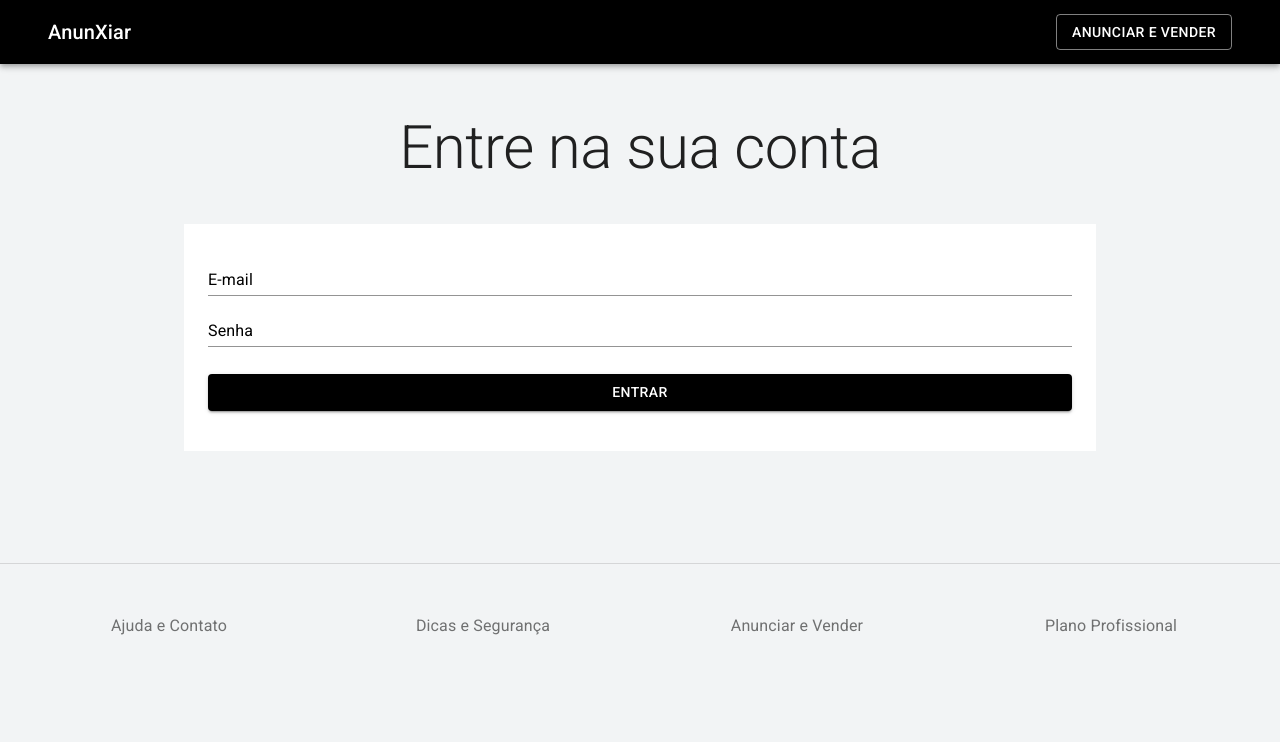
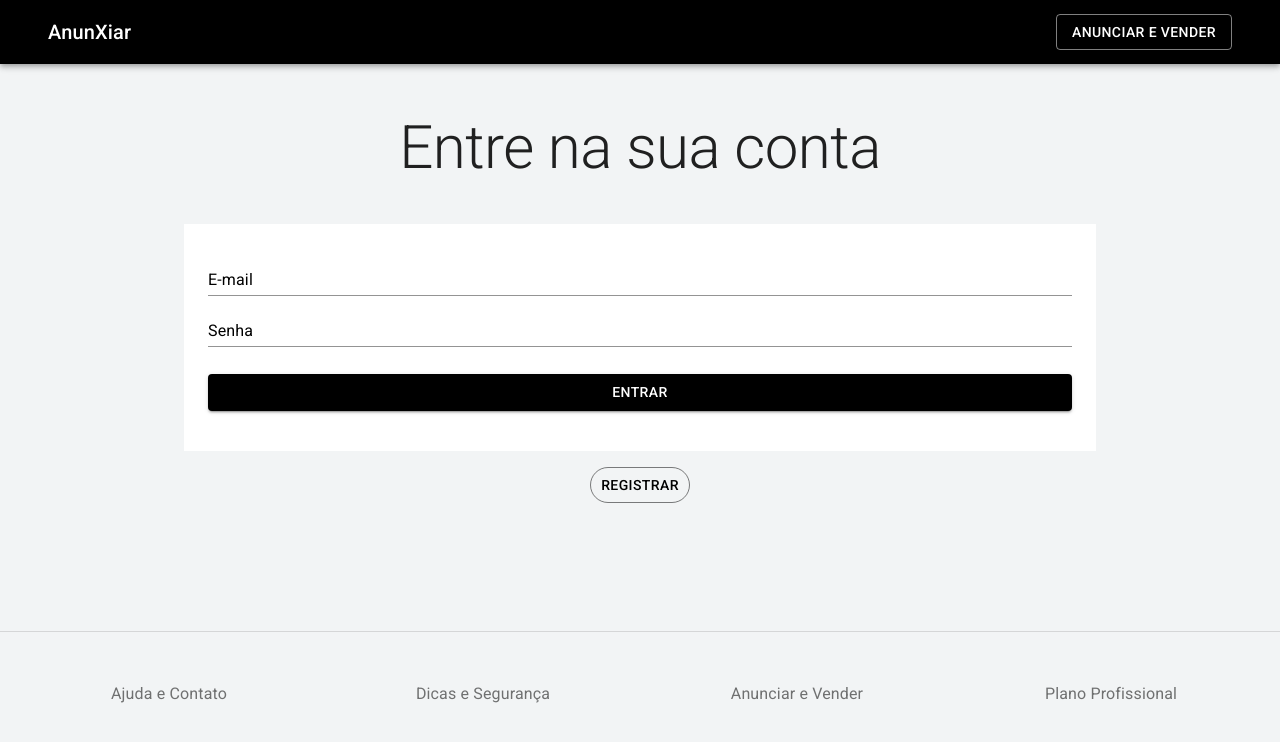
Before and after one commit to paulojrc52/anunxiar, a Next.js app: page /auth/signin in a window 1280 px wide. Shown: the top 742 px of the page. Built offline with nearby package versions, Linux system fonts and the light colour scheme; no server answers.

Commit message:
Button to register

```diff
--- a/pages/auth/signin/index.js
+++ b/pages/auth/signin/index.js
@@ -34,6 +34,10 @@ const Signin = ({ APP_URL }) => {
       password: values.password,
       callbackUrl: `http://localhost:3000/user/dashboard`
     })
+  }
+
+  const handleClickRegister = () => {
+    router.push('/auth/signup')
   }
 
   return(
@@ -121,6 +125,19 @@ const Signin = ({ APP_URL }) => {
             }
           </Formik>
         </Box>
+
+        <Box className={classes.boxBottomLess}>
+          <Button
+            onClick={handleClickRegister}
+            variant='outlined'
+            color='primary'
+            fullWidth
+            className={classes.signup}
+          >
+            Registrar
+          </Button>
+        </Box>
+
       </Container>
     </TemplateDefault>
   )
--- a/pages/auth/signin/styles.js
+++ b/pages/auth/signin/styles.js
@@ -3,7 +3,11 @@ import { makeStyles } from '@material-ui/core/styles'
 const useStyles = makeStyles((theme) => ({
   box: {
     backgroundColor: theme.palette.background.white,
-    padding: theme.spacing(3)
+    padding: theme.spacing(3),
+  },
+  boxBottomLess: {
+    margin: theme.spacing(2),
+    textAlign: 'center'
   },
   inputLabel: {
     fontWeight: 400,
@@ -11,6 +15,10 @@ const useStyles = makeStyles((theme) => ({
   },
   submit: {
     margin: theme.spacing(3,0,2),
+  },
+  signup: {
+    width: 100,
+    borderRadius: 50
   },
   loading: {
     display: 'block',
--- a/src/components/InputSearch.js
+++ b/src/components/InputSearch.js
@@ -16,7 +16,7 @@ const useStyles = makeStyles((theme) => ({
     display: 'flex',
     justifyContent: 'space-between',
     padding: theme.spacing(0, 2),
-    marginBottom: 20,
+    marginTop: 20,
   },
 }))
 
--- a/src/components/titleHead.js
+++ b/src/components/titleHead.js
@@ -22,6 +22,7 @@ const useStyle = makeStyles((theme) => ({
 
 const TitleHead = ({
   title,
+  subtitleHead,
   subtitle,
   variant,
   button,
@@ -31,8 +32,11 @@ const TitleHead = ({
 
   return(
     <Container maxWidth='md' className={classes.container}>
-      <Typography component='h1' variant={variant} align='center' color='textPrimary' className={classes.title}>
+      <Typography component='h1' variant={variant} align='center' color='textPrimary' >
         {title}
+      </Typography>
+      <Typography component='h5' variant='h5' align='center' color='textPrimary' className={classes.title}>
+        {subtitleHead}
       </Typography>
       {
         button
```
Also changed, not shown: pages/user/publish/index.js (+1 -7 lines).
